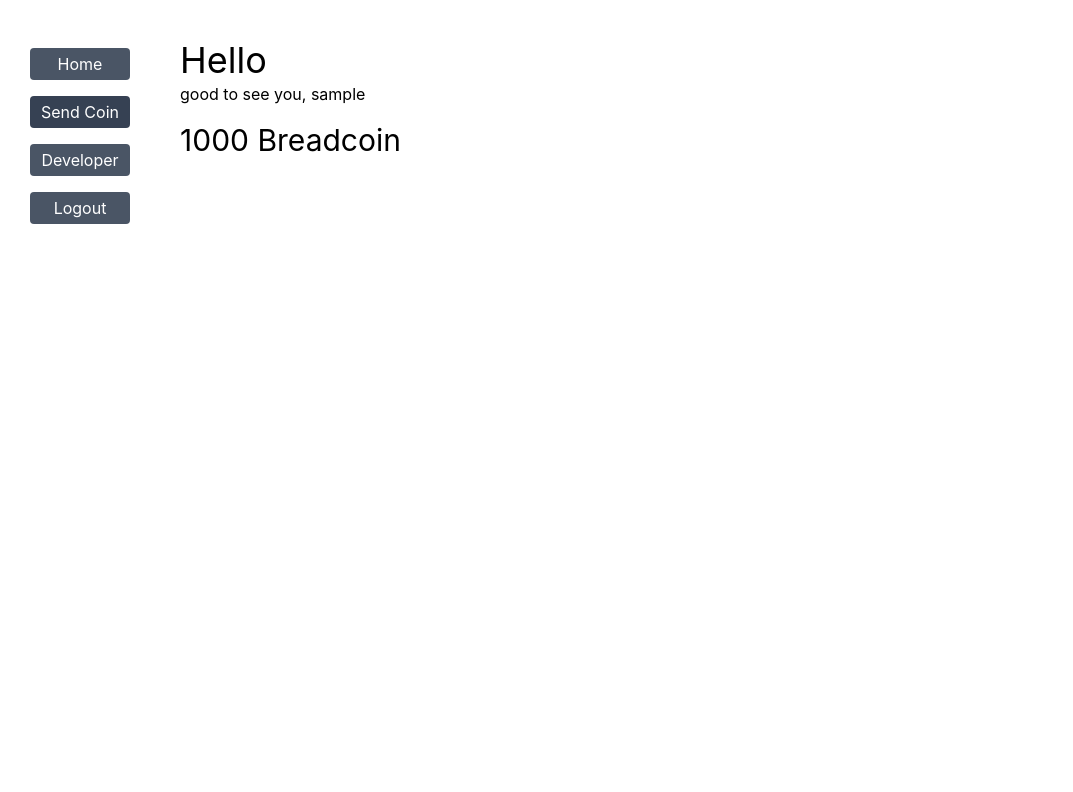
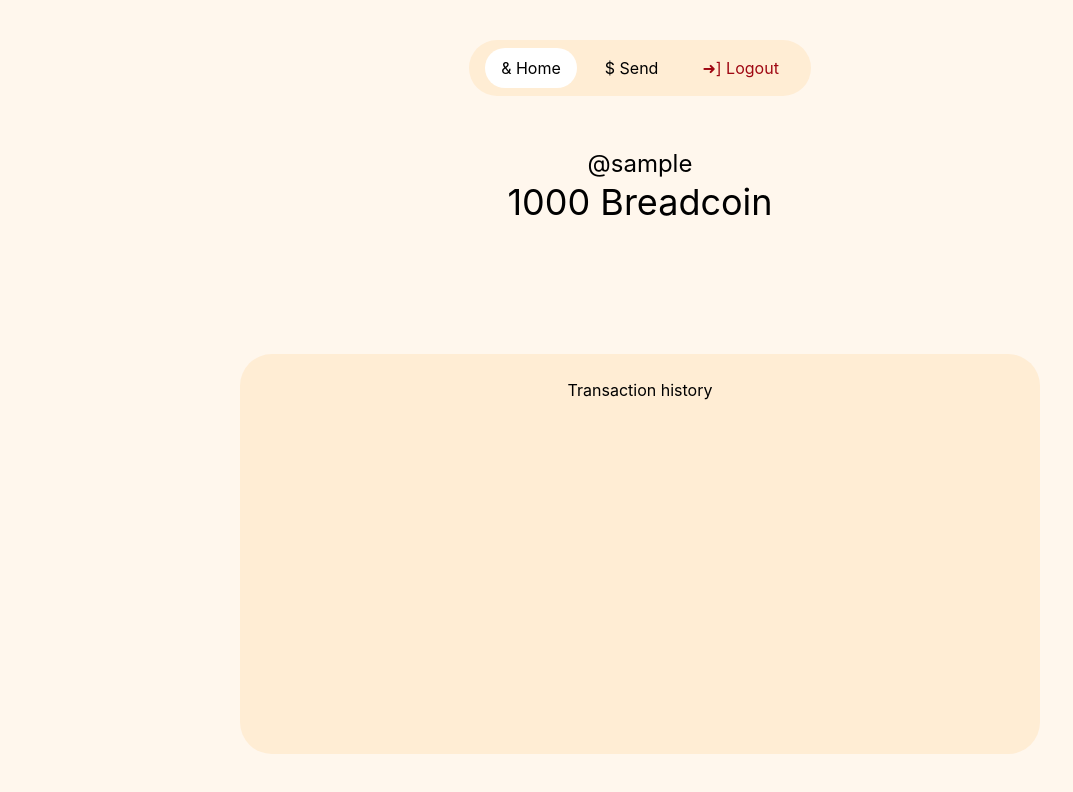
Before and after one commit to Xarrak-Dev/breadcoin-website, a website built with Vite: page index.html in a window 1280 px wide. Shown: the whole page, without its empty margins (0-1073 px from the left). Built offline with nearby package versions, Linux system fonts and the light colour scheme; sample sign-in values are in the browser's storage.

Commit message:
update styling and layout

```diff
--- a/index.html
+++ b/index.html
@@ -5,33 +5,36 @@
     <link href="./src/style.css" rel="stylesheet">
     <script type="module" src="/src/main.js"></script>
 </head>
-<body x-data="{resp:'', dev:false}" class="flex">
+<body x-data="{resp:'', dev:false}" class="bg-orange-50">
+    <!--
     <div>
-        <div class="w-40 flex flex-col items-center  mr-5 mt-12">
-            <button class="bg-gray-600 text-white w-25 py-1 rounded hover:bg-gray-700 mb-4 cursor-pointer">Home</button>
-            <button class="bg-gray-700 text-white w-25 py-1 rounded hover:bg-gray-700 mb-4 cursor-not-allowed" disabled>Send Coin</button>
-            <button class="bg-gray-600 text-white w-25 py-1 rounded hover:bg-gray-700 mb-4 cursor-pointer" x-on:click="dev = !dev">Developer</button>
-            <button class="bg-gray-600 text-white w-25 py-1 rounded hover:bg-gray-700 mb-4 cursor-pointer" onclick="logout()">Logout</button>
 
-            <button class="bg-red-800 text-white w-25 py-1 rounded hover:bg-red-900 mb-4 cursor-pointer" x-show="dev" x-on:click="(async () => {
-                    const res = await fetch('https://api.breadfriend.org/dev/read')
-                    const data = await res.json()
-                    resp = JSON.stringify(data)
-                })()">/dev/read
-            </button>
+
+    </div>
+    -->
+    <div id="main" class="mx-auto mt-10 flex flex-col items-center gap-3 ">
+
+        <div class="flex bg-orange-100 rounded-full p-2 px-4 gap-3">
+            <button class="flex items-center gap-2 bg-white rounded-full px-4 py-2 cursor-pointer">& Home</button>
+            <button class="flex items-center gap-2  rounded-full px-4 py-2 cursor-pointer">$ Send</button>
+            <button class="text-red-800 cursor-pointer px-4 py-2" onclick="logout()">➜] Logout</button>
         </div>
-    </div>
-    <div id="main" class="mt-10">
-        <h1 class="text-4xl mb-0.5">Hello</h1>
-        <p>good to see you, <span x-text="$store.user.name"></span></p>
-        <p class="text-3xl mt-4"><span x-text="$store.balance.amount"></span> Breadcoin</p>
 
-        <p class="text-3xl mt-4"><span x-text="resp" x-show="dev"></span></p>
+        <div class="text-center mt-10">
+            <h2 class="text-2xl mb-0.5">@<span x-text="$store.user.name"></span></h2>
+            <p class="text-4xl"><span x-text="$store.balance.amount"></span> Breadcoin</p>
+        </div>
+
+        <div class="mt-30 rounded-4xl w-200 h-100 bg-orange-100 p-6">
+            <h2 class="text-center mb-4 w-full">Transaction history</h2>
+
+
+        </div>
+
     </div>
 
     <script>
         if (localStorage.getItem('authtoken') == null) {
-                alert("NOT logged in. going to login")
                 window.location.href = "/login";
         }
         function logout() {
```
Also changed, not shown: dist/assets/login-Bs7ecZzk.js (added), dist/assets/login-CYgHDel1.js (deleted), dist/assets/main-6mAqik5Y.js (deleted), dist/assets/main-Dq7jf5_f.js (added), dist/assets/module-CUOQzWpo.css (added), dist/assets/module-udp93dxv.css (deleted), dist/assets/module.esm-lwYekrsH.js (renamed from dist/assets/module.esm-DFBfUotR.js), dist/index.html, dist/login.html.
